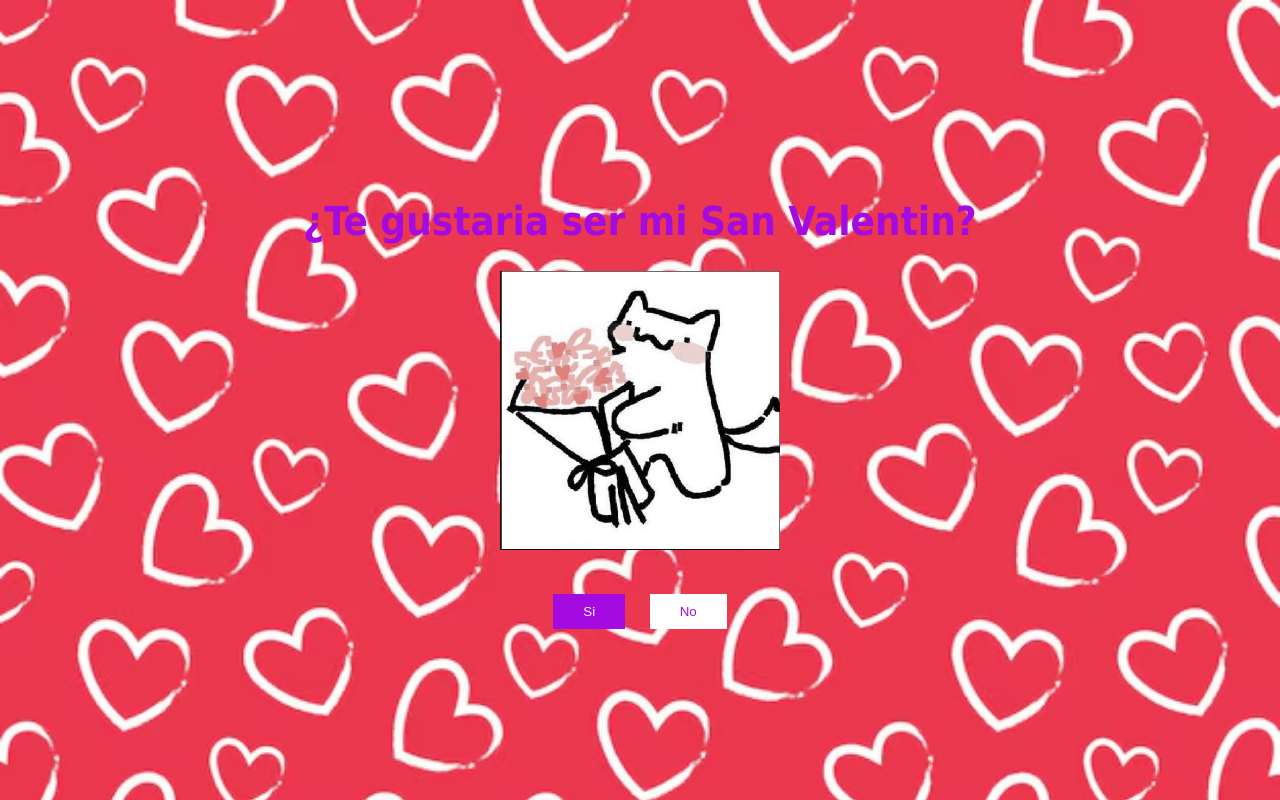
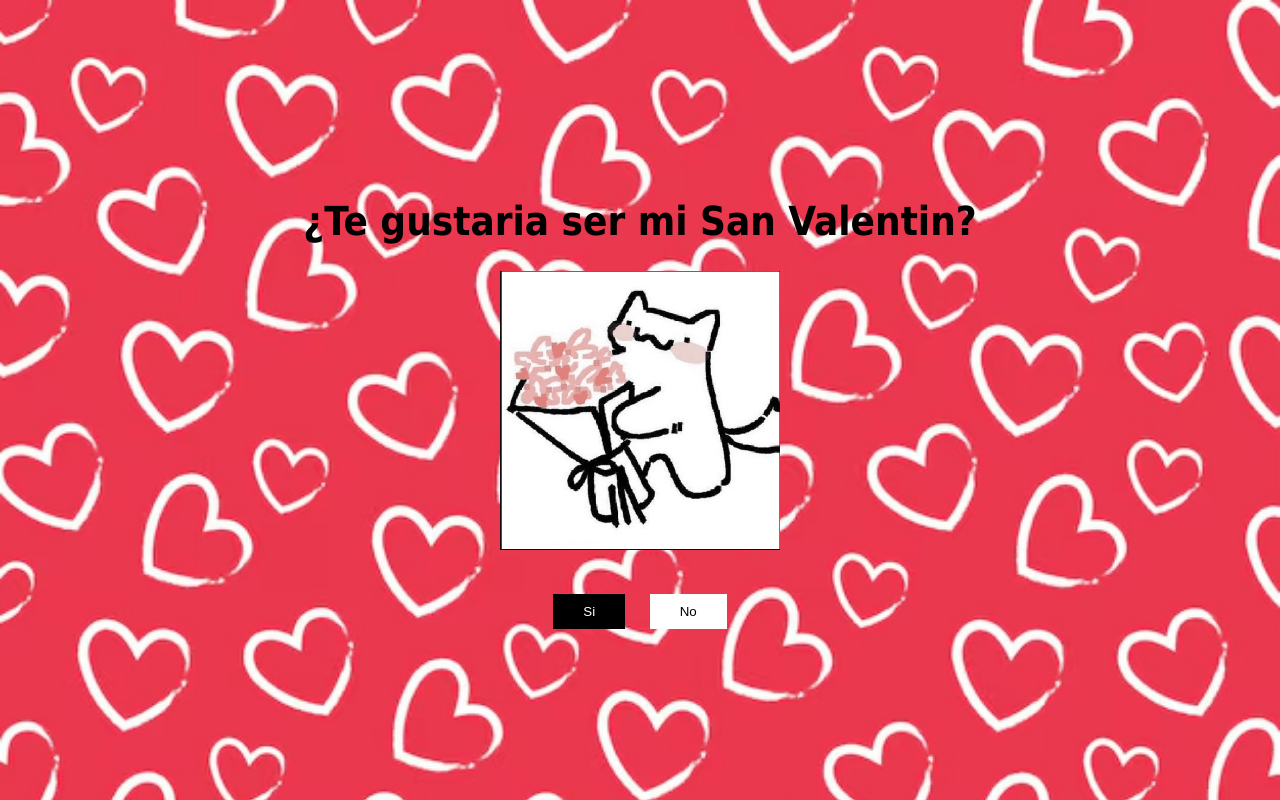
Before and after one commit to dansiyo/propuesta, a plain HTML site: page index.html in a window 1280 px wide. Drawn offline with Linux system fonts and the light colour scheme.

Commit message:
Update styles.css

```diff
--- a/styles.css
+++ b/styles.css
@@ -1,5 +1,5 @@
 :root{
-    --heart-color:#a40be0;
+    --heart-color:#000000;
     --background-color: #ebc8c0;
     --white:#fff;
 }
```
